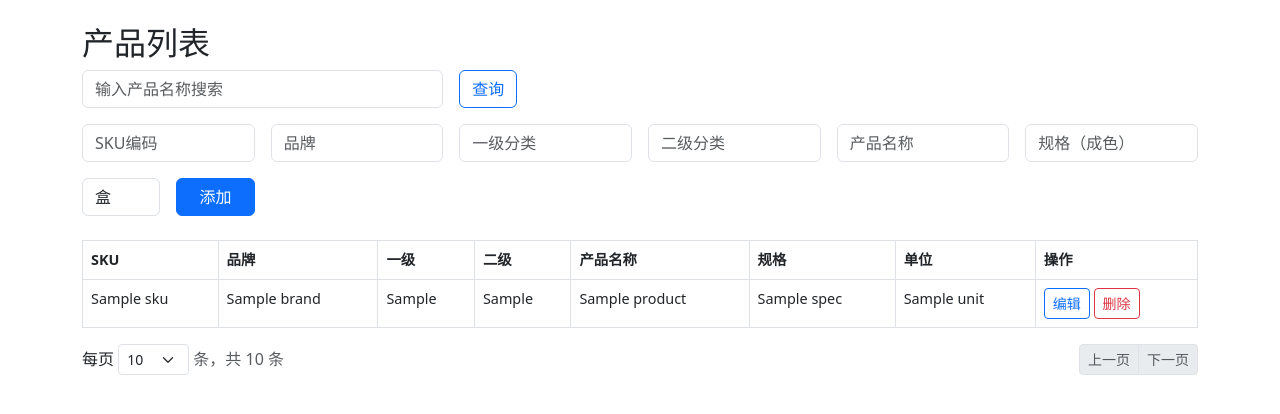
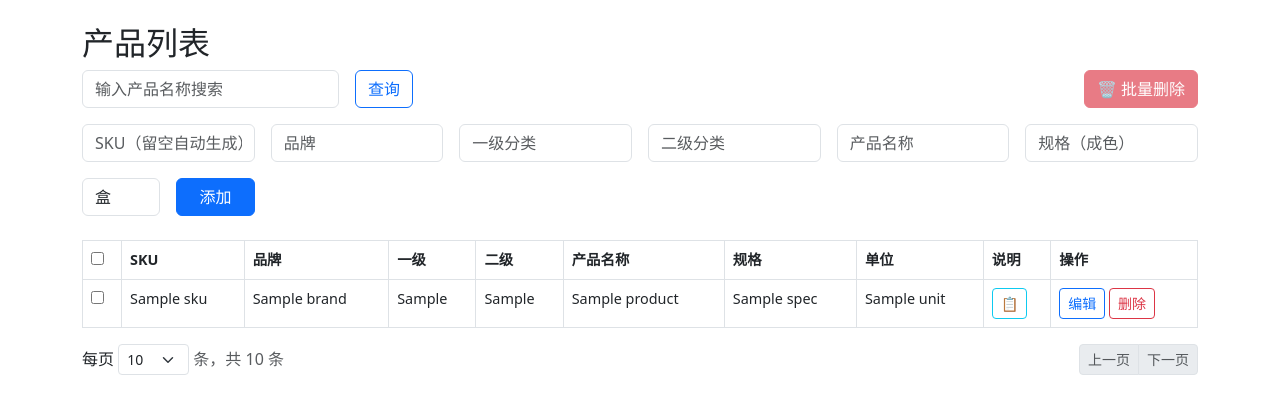
Before and after one commit to Ryan-cooinxia/inventory, a Python web app: template templates/products.html in a window 1280 px wide. Shown: the part 56-470 px from the top of the page. Run offline with Jinja, Linux system fonts and the light colour scheme; the template is opened without the code that fills it: most values are stand-ins (such as "Sample title", 1, 10 or a date in 2020).

Commit message:
产品列表增加批量删除功能

```diff
--- a/templates/base.html
+++ b/templates/base.html
@@ -5,20 +5,25 @@
     <title>{% block title %}仓库记账系统{% endblock %}</title>
     <link href="https://cdn.jsdelivr.net/npm/bootstrap@5.3.0/dist/css/bootstrap.min.css" rel="stylesheet">
     <script src="https://cdn.jsdelivr.net/npm/chart.js@4.4.0/dist/chart.umd.min.js"></script>
-    <style>
-    /* 强制移除所有可能的遮罩层 */
+<style>
+    /* 强制清除所有遮罩层（临时修复） */
     .modal-backdrop,
-    .modal,
     .fade.show,
+    .fade.in,
     [class*="backdrop"],
     [class*="overlay"] {
         display: none !important;
+        visibility: hidden !important;
+        opacity: 0 !important;
+        pointer-events: none !important;
     }
-    /* 确保 body 可交互 */
     body {
         overflow: auto !important;
         pointer-events: auto !important;
-        background-color: #fff !important;
+        padding-right: 0 !important;
+    }
+    body.modal-open {
+        overflow: auto !important;
     }
 </style>
 </head>
--- a/templates/products.html
+++ b/templates/products.html
@@ -3,141 +3,98 @@
 
 {% block head %}
 <style>
-    /* 表格优化 */
     .table.product-table th:nth-child(1),
-    .table.product-table td:nth-child(1) { width: 10%; } /* SKU */
+    .table.product-table td:nth-child(1) { width: 5%; }  /* 复选框 */
     .table.product-table th:nth-child(2),
-    .table.product-table td:nth-child(2) { width: 7%; }  /* 品牌 */
+    .table.product-table td:nth-child(2) { width: 10%; } /* SKU */
     .table.product-table th:nth-child(3),
-    .table.product-table td:nth-child(3) { width: 9%; }  /* 一级 */
+    .table.product-table td:nth-child(3) { width: 7%; }  /* 品牌 */
     .table.product-table th:nth-child(4),
-    .table.product-table td:nth-child(4) { width: 9%; }  /* 二级 */
+    .table.product-table td:nth-child(4) { width: 9%; }  /* 一级 */
     .table.product-table th:nth-child(5),
-    .table.product-table td:nth-child(5) { width: 24%; } /* 产品名称 */
+    .table.product-table td:nth-child(5) { width: 9%; }  /* 二级 */
     .table.product-table th:nth-child(6),
-    .table.product-table td:nth-child(6) { width: 13%; } /* 规格 */
+    .table.product-table td:nth-child(6) { width: 24%; } /* 产品名称 */
     .table.product-table th:nth-child(7),
-    .table.product-table td:nth-child(7) { width: 5%; }  /* 单位 */
+    .table.product-table td:nth-child(7) { width: 13%; } /* 规格 */
     .table.product-table th:nth-child(8),
-    .table.product-table td:nth-child(8) { width: 23%; } /* 操作 */
+    .table.product-table td:nth-child(8) { width: 5%; }  /* 单位 */
+    .table.product-table th:nth-child(9),
+    .table.product-table td:nth-child(9) { width: 8%; }  /* 说明 */
+    .table.product-table th:nth-child(10),
+    .table.product-table td:nth-child(10) { width: 10%; } /* 操作 */
 
-    .table.product-table td {
-        word-break: break-word;
-        vertical-align: middle;
-        padding: 0.6rem 0.4rem;
-    }
-    .table.product-table th {
-        vertical-align: middle;
-    }
-    .btn-sm {
-        margin: 2px 0;
-    }
+    .table.product-table td { word-break: break-word; vertical-align: middle; padding: 0.6rem 0.4rem; }
+    .table.product-table th { vertical-align: middle; }
+    .btn-sm { margin: 2px 0; }
 </style>
 {% endblock %}
 
 {% block content %}
 <h2>产品列表</h2>
 
-<!-- 搜索产品 -->
-<form class="row g-3 mb-3" method="GET" action="/products">
-    <div class="col-md-4">
-        <input type="text" name="search" class="form-control" placeholder="输入产品名称搜索" value="{{ search or '' }}">
-    </div>
-    <div class="col-md-2">
-        <button type="submit" class="btn btn-outline-primary">查询</button>
-        {% if search %}
-        <a href="/products" class="btn btn-outline-secondary">清除</a>
-        {% endif %}
-    </div>
-</form>
+<!-- 搜索与批量操作 -->
+<div class="d-flex justify-content-between align-items-center mb-3">
+    <form class="row g-3" method="GET" action="/products">
+        <div class="col-auto">
+            <input type="text" name="search" class="form-control" placeholder="输入产品名称搜索" value="{{ search or '' }}">
+        </div>
+        <div class="col-auto">
+            <button type="submit" class="btn btn-outline-primary">查询</button>
+            {% if search %}<a href="/products" class="btn btn-outline-secondary">清除</a>{% endif %}
+        </div>
+    </form>
+    <button id="batchDeleteBtn" class="btn btn-danger" disabled onclick="batchDelete()">🗑 批量删除</button>
+</div>
 
 <!-- 添加产品表单 -->
 <form class="row g-3 mb-4" method="POST" action="/products">
-    <div class="col-md-2">
-        <input name="sku" class="form-control" placeholder="SKU编码">
-    </div>
-    <div class="col-md-2">
-        <input name="brand" class="form-control" placeholder="品牌" list="brand-list" autocomplete="off">
-    </div>
-    <div class="col-md-2">
-        <input name="category1" class="form-control" placeholder="一级分类" list="category1-list" autocomplete="off">
-    </div>
-    <div class="col-md-2">
-        <input name="category2" class="form-control" placeholder="二级分类" list="category2-list" autocomplete="off">
-    </div>
-    <div class="col-md-2">
-        <input name="name" class="form-control" placeholder="产品名称" list="name-list" autocomplete="off" required>
-    </div>
-    <div class="col-md-2">
-        <input name="spec" class="form-control" placeholder="规格（成色）" list="spec-list" autocomplete="off">
-    </div>
-    <div class="col-md-1">
-        <input name="unit" class="form-control" placeholder="单位" value="盒" list="unit-list" autocomplete="off">
-    </div>
-    <div class="col-md-1">
-        <button type="submit" class="btn btn-primary w-100">添加</button>
-    </div>
+    <div class="col-md-2"><input name="sku" class="form-control" placeholder="SKU（留空自动生成）"></div>
+    <div class="col-md-2"><input name="brand" class="form-control" placeholder="品牌" list="brand-list" autocomplete="off"></div>
+    <div class="col-md-2"><input name="category1" class="form-control" placeholder="一级分类" list="category1-list" autocomplete="off"></div>
+    <div class="col-md-2"><input name="category2" class="form-control" placeholder="二级分类" list="category2-list" autocomplete="off"></div>
+    <div class="col-md-2"><input name="name" class="form-control" placeholder="产品名称" list="name-list" autocomplete="off" required></div>
+    <div class="col-md-2"><input name="spec" class="form-control" placeholder="规格（成色）" list="spec-list" autocomplete="off"></div>
+    <div class="col-md-1"><input name="unit" class="form-control" placeholder="单位" value="盒" list="unit-list" autocomplete="off"></div>
+    <div class="col-md-1"><button type="submit" class="btn btn-primary w-100">添加</button></div>
 </form>
 
 <!-- 产品表格 -->
 <table class="table table-bordered product-table" style="font-size:0.9rem">
     <thead>
         <tr>
-            <th>SKU</th><th>品牌</th><th>一级</th><th>二级</th><th>产品名称</th><th>规格</th><th>单位</th><th>操作</th>
+            <th><input type="checkbox" id="selectAll" title="全选/取消"></th>
+            <th>SKU</th><th>品牌</th><th>一级</th><th>二级</th><th>产品名称</th><th>规格</th><th>单位</th><th>说明</th><th>操作</th>
         </tr>
     </thead>
     <tbody>
     {% for p in products %}
     <tr id="row-{{ p.id }}">
-        <!-- 显示模式 -->
-        <td class="view-mode">{{ p.sku or '' }}</td>
-        <td class="view-mode">{{ p.brand or '' }}</td>
-        <td class="view-mode">{{ p.category1 or '' }}</td>
-        <td class="view-mode">{{ p.category2 or '' }}</td>
-        <td class="view-mode">{{ p.name }}</td>
-        <td class="view-mode">{{ p.spec or '' }}</td>
-        <td class="view-mode">{{ p.unit }}</td>
-        <td class="view-mode">
+        <td><input type="checkbox" class="product-checkbox" value="{{ p.id }}"></td>
+        <td>{{ p.sku or '' }}</td>
+        <td>{{ p.brand or '' }}</td>
+        <td>{{ p.category1 or '' }}</td>
+        <td>{{ p.category2 or '' }}</td>
+        <td>{{ p.name }}</td>
+        <td>{{ p.spec or '' }}</td>
+        <td>{{ p.unit }}</td>
+        <td>
+            {% if p.description %}
+            <button class="btn btn-sm btn-outline-info desc-trigger" data-name="{{ p.name }}" data-desc="{{ p.description | e }}">📋</button>
+            {% else %}-{% endif %}
+        </td>
+        <td>
             <button class="btn btn-sm btn-outline-primary" onclick="editRow({{ p.id }})">编辑</button>
             <form method="POST" action="/products/delete/{{ p.id }}" style="display:inline" onsubmit="return confirm('确定删除吗？')">
                 <button type="submit" class="btn btn-sm btn-outline-danger">删除</button>
             </form>
-        </td>
-
-        <!-- 编辑模式（隐藏） -->
-        <td class="edit-mode" style="display:none">
-            <input form="edit-form-{{ p.id }}" name="sku" value="{{ p.sku or '' }}" class="form-control form-control-sm">
-        </td>
-        <td class="edit-mode" style="display:none">
-            <input form="edit-form-{{ p.id }}" name="brand" value="{{ p.brand or '' }}" class="form-control form-control-sm" list="brand-list" autocomplete="off">
-        </td>
-        <td class="edit-mode" style="display:none">
-            <input form="edit-form-{{ p.id }}" name="category1" value="{{ p.category1 or '' }}" class="form-control form-control-sm" list="category1-list" autocomplete="off">
-        </td>
-        <td class="edit-mode" style="display:none">
-            <input form="edit-form-{{ p.id }}" name="category2" value="{{ p.category2 or '' }}" class="form-control form-control-sm" list="category2-list" autocomplete="off">
-        </td>
-        <td class="edit-mode" style="display:none">
-            <input form="edit-form-{{ p.id }}" name="name" value="{{ p.name }}" class="form-control form-control-sm" list="name-list" autocomplete="off" required>
-        </td>
-        <td class="edit-mode" style="display:none">
-            <input form="edit-form-{{ p.id }}" name="spec" value="{{ p.spec or '' }}" class="form-control form-control-sm" list="spec-list" autocomplete="off">
-        </td>
-        <td class="edit-mode" style="display:none">
-            <input form="edit-form-{{ p.id }}" name="unit" value="{{ p.unit }}" class="form-control form-control-sm" list="unit-list" autocomplete="off" required>
-        </td>
-        <td class="edit-mode" style="display:none">
-            <form id="edit-form-{{ p.id }}" method="POST" action="/products/edit/{{ p.id }}" style="display:inline">
-                <button type="submit" class="btn btn-sm btn-success">保存</button>
-            </form>
-            <button class="btn btn-sm btn-secondary" onclick="cancelEdit({{ p.id }})">取消</button>
         </td>
     </tr>
     {% endfor %}
     </tbody>
 </table>
 
-<!-- 历史记录 datalists -->
+<!-- 历史记录 datalists 和分页保持不变 -->
 <datalist id="brand-list">{% for b in brand_list %}<option value="{{ b }}">{% endfor %}</datalist>
 <datalist id="category1-list">{% for c in category1_list %}<option value="{{ c }}">{% endfor %}</datalist>
 <datalist id="category2-list">{% for c in category2_list %}<option value="{{ c }}">{% endfor %}</datalist>
@@ -145,12 +102,12 @@
 <datalist id="spec-list">{% for s in spec_list %}<option value="{{ s }}">{% endfor %}</datalist>
 <datalist id="unit-list">{% for u in unit_list %}<option value="{{ u }}">{% endfor %}</datalist>
 
-<!-- 分页导航 -->
 {% include '_pagination.html' %}
 {% endblock %}
 
 {% block scripts %}
 <script>
+// 编辑行切换（保持原样）
 function editRow(id) {
     const row = document.getElementById('row-' + id);
     row.querySelectorAll('.view-mode').forEach(el => el.style.display = 'none');
@@ -161,5 +118,81 @@ function cancelEdit(id) {
     row.querySelectorAll('.view-mode').forEach(el => el.style.display = '');
     row.querySelectorAll('.edit-mode').forEach(el => el.style.display = 'none');
 }
+
+// ========== 批量删除逻辑 ==========
+const selectAll = document.getElementById('selectAll');
+const checkboxes = document.querySelectorAll('.product-checkbox');
+const batchDeleteBtn = document.getElementById('batchDeleteBtn');
+
+// 全选/取消全选
+selectAll.addEventListener('change', function() {
+    checkboxes.forEach(cb => cb.checked = this.checked);
+    toggleDeleteButton();
+});
+// 单个复选框改变时
+checkboxes.forEach(cb => cb.addEventListener('change', toggleDeleteButton));
+
+function toggleDeleteButton() {
+    const anyChecked = document.querySelectorAll('.product-checkbox:checked').length > 0;
+    batchDeleteBtn.disabled = !anyChecked;
+}
+
+async function batchDelete() {
+    const selectedIds = Array.from(document.querySelectorAll('.product-checkbox:checked'))
+                            .map(cb => cb.value);
+    if (selectedIds.length === 0) return;
+    if (!confirm(`确定要删除选中的 ${selectedIds.length} 个产品吗？此操作不可恢复！`)) return;
+
+    const resp = await fetch('/products/batch-delete', {
+        method: 'POST',
+        headers: {'Content-Type': 'application/json'},
+        body: JSON.stringify({ ids: selectedIds }),
+        credentials: 'same-origin'
+    });
+    const result = await resp.json();
+    if (result.error) {
+        alert('删除失败：' + result.error);
+    } else {
+        alert(`成功删除 ${result.deleted} 个产品`);
+        location.reload();
+    }
+}
+
+// ========== 产品说明弹窗 ==========
+// (保持之前的自定义弹窗逻辑，不变)
+(function() {
+    var popupHTML = `
+        <div id="desc-popup" style="display:none; position:fixed!important; top:0!important; left:0!important; right:0!important; bottom:0!important; background:rgba(0,0,0,0.5)!important; z-index:2147483647!important; justify-content:center!important; align-items:center!important; flex-direction:column!important;">
+            <div style="background:white; border-radius:8px; width:90%; max-width:600px; box-shadow:0 10px 40px rgba(0,0,0,0.5);">
+                <div style="padding:16px; border-bottom:1px solid #eee; display:flex; justify-content:space-between; align-items:center; font-weight:bold;">
+                    <span id="popup-title">产品说明</span>
+                    <button id="popup-close-x" style="background:none; border:none; font-size:24px; cursor:pointer; line-height:1;">&times;</button>
+                </div>
+                <div id="popup-body" style="padding:20px; max-height:400px; overflow-y:auto; white-space:pre-wrap;"></div>
+                <div style="padding:12px 16px; border-top:1px solid #eee; text-align:right;">
+                    <button id="popup-close-btn" class="btn btn-secondary btn-sm">关闭</button>
+                </div>
+            </div>
+        </div>
+    `;
+    document.body.insertAdjacentHTML('beforeend', popupHTML);
+
+    var popup = document.getElementById('desc-popup');
+    var titleEl = document.getElementById('popup-title');
+    var bodyEl = document.getElementById('popup-body');
+
+    document.body.addEventListener('click', function(e) {
+        if (e.target && e.target.classList.contains('desc-trigger')) {
+            titleEl.textContent = e.target.getAttribute('data-name');
+            bodyEl.textContent = e.target.getAttribute('data-desc');
+            popup.style.display = 'flex';
+        }
+    });
+
+    var closePopup = function() { popup.style.display = 'none'; };
+    document.getElementById('popup-close-x').addEventListener('click', closePopup);
+    document.getElementById('popup-close-btn').addEventListener('click', closePopup);
+    popup.addEventListener('click', function(e) { if (e.target === popup) closePopup(); });
+})();
 </script>
 {% endblock %}
```
Also changed, not shown: blueprints/ai_import.py (+11 -5 lines), blueprints/products.py (+23 -1 lines).
